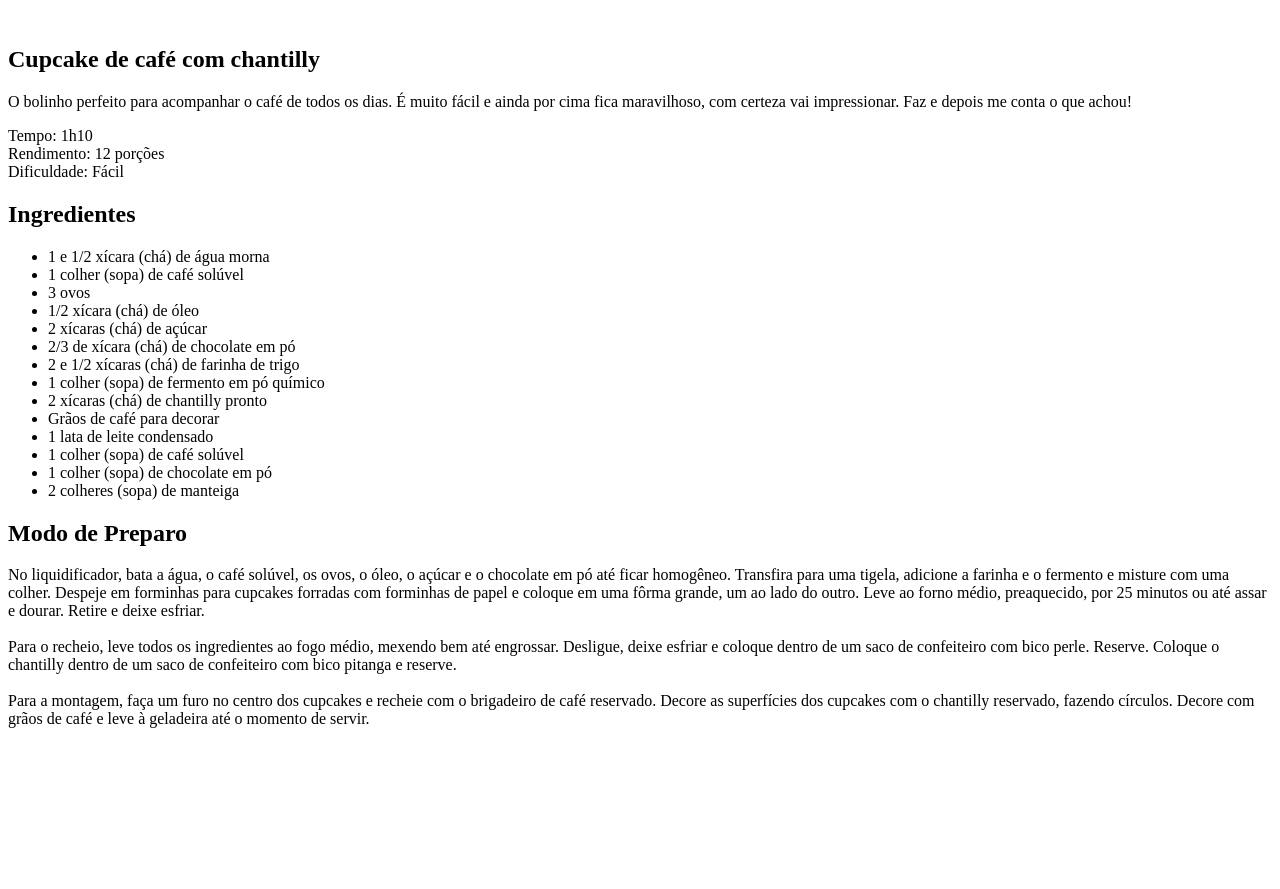
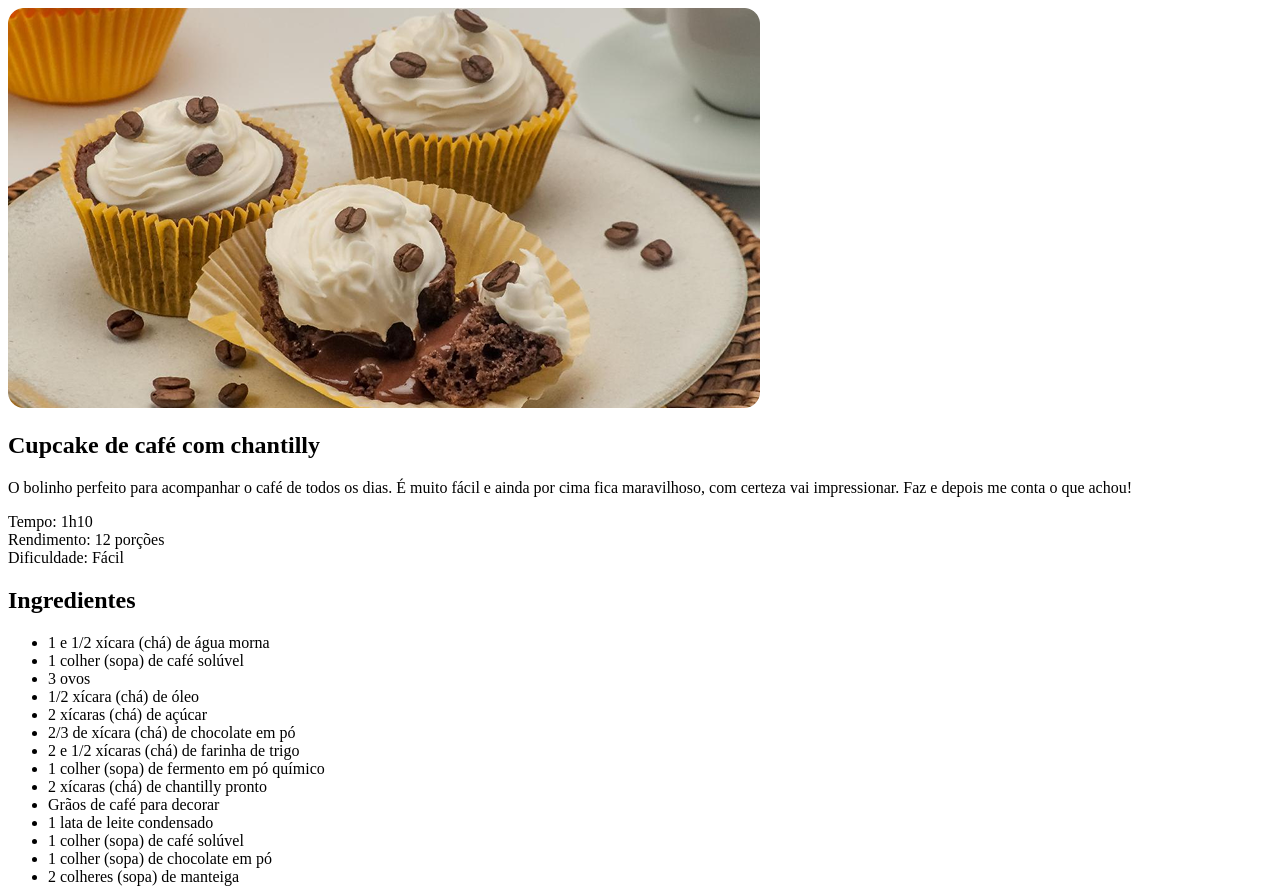
Before and after one commit to feliperossibr/FullStack, a plain HTML site: page Projeto receita/index.html in a window 1280 px wide. Shown: the top 889 px of the page. Before the commit the page ends 800 px from the top, so only its background shows below. Drawn offline with Linux system fonts and the light colour scheme.

Commit message:
adicionando imagens e style.css

```diff
--- a/Projeto receita/index.html
+++ b/Projeto receita/index.html
@@ -4,10 +4,11 @@
     <meta charset="UTF-8">
     <meta name="viewport" content="width=device-width, initial-scale=1.0">
     <title>Página de Receita</title>
+    <link rel="stylesheet" href="style.css">
 </head>
 <body>
     <div id="page">
-        <img src="" alt="">
+        <img src="assets/main-image.png" alt="Imagem de um cupcake com grãos de café e chantilly">
         <main>
             <section id="about">
                 <h1>Cupcake de café com chantilly</h1>
```
Also changed, not shown: Projeto receita/assets/main-image.png (added), Projeto receita/style.css (added), 1 other file.
